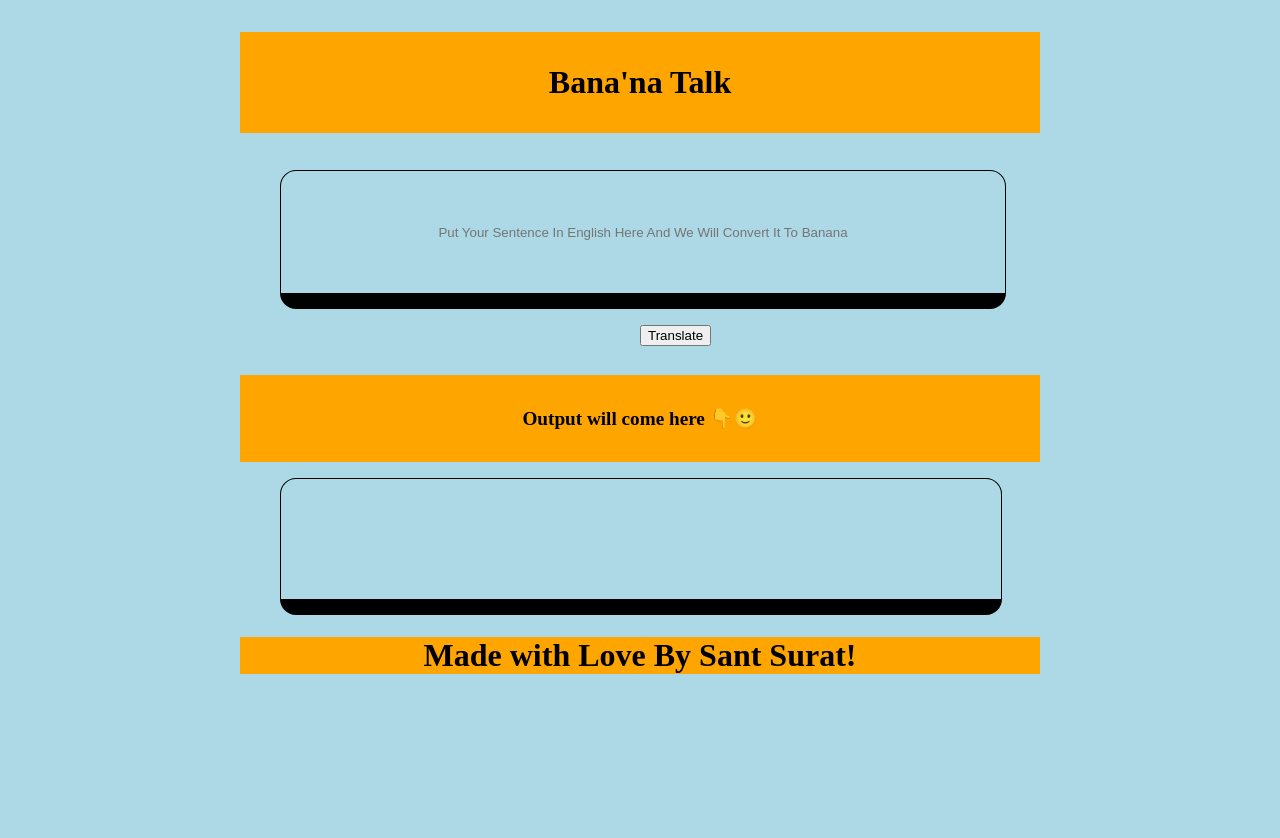
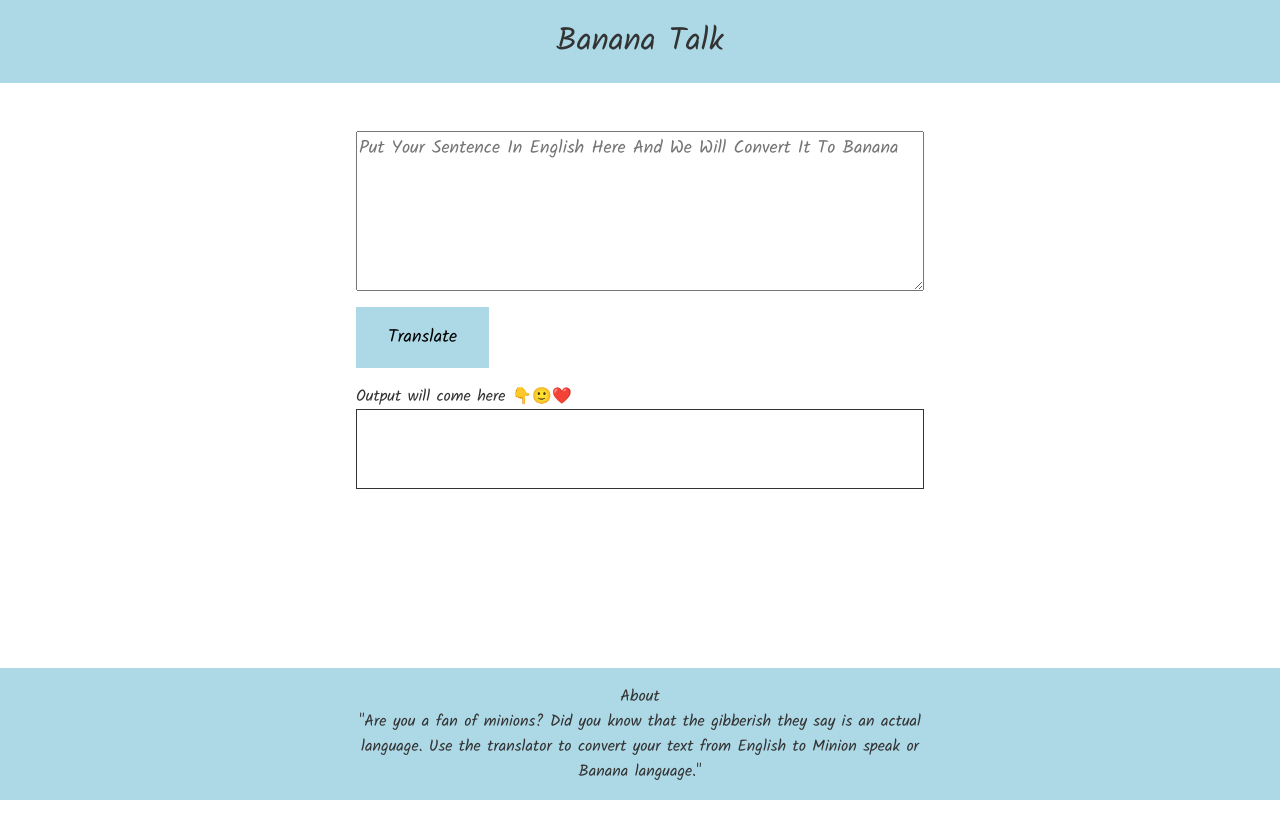
Before and after one commit to santsurat/Talk-banana, a plain HTML site: page index.html in a window 1280 px wide. After the commit the page ends 800 px from the top, so only its background shows below. Drawn offline with Linux system fonts and the light colour scheme.

Commit message:
index.html
new update

```diff
--- a/app.js
+++ b/app.js
@@ -1,31 +1,32 @@
-var btnTranslate = document.querySelector("#btn-translate");
-var txtInput = document.querySelector("#txt-input");
-var outputDiv = document.querySelector("#output");
 
-var serverURL = "https://api.funtranslations.com/translate/minion.json"
+var translateButton = document.querySelector("#btn-translate");
+
+translateButton.addEventListener("click", buttonClickHandler)
 
 
-function getTranslationURL(input) {
-    return serverURL + "?" + "text=" + input
+var translateInput = document.querySelector("#txt-input");
+
+
+var translateOutput = document.querySelector("#output");
+
+
+var url = "https://api.funtranslations.com/translate/minion.json"
+
+function buttonClickHandler(event) {
+    console.log("button clicked");
+    var input = translateInput.value;
+    var finalURL = constructURL(input);
+    console.log(finalURL);
+    fetch(finalURL)
+        .then(response => response.json())
+        .then(json => {
+            translateOutput.innerText = json.contents.translated;
+        })
+        .catch(() => alert("some error occured"))
+
 }
 
-function errorHandler(error) {
-    console.log("error occured", error);
-    alert("something wrong with server! try again after some time")
+function constructURL(inputText) {
+    var encodedURI = encodeURI(inputText);
+    return `${url}?text=${encodedURI}`;
 }
-
-
-function clickHandler() {
-    var inputText = txtInput.value; // taking input
-
-    // calling server for processing
-    fetch(getTranslationURL(inputText))
-        .then(response => response.json())
-        .then(json => {
-            var translatedText = json.contents.translated;
-            outputDiv.innerText = translatedText; // output
-           })
-        .catch(errorHandler)
-};
-
-btnTranslate.addEventListener("click", clickHandler)
--- a/index.html
+++ b/index.html
@@ -5,44 +5,28 @@
     <meta charset="UTF-8">
     <meta name="viewport" content="width=device-width, initial-scale=1.0">
     <title>banana speak</title>
-   <style>
-body{
-    background-color: lightblue;
-    margin: 15rem;
-    margin-top: 2rem;
-}
-input {
-    border: 1px solid black;
-    width: 90%;
-    height: 15vh;
-    margin: 1rem;
-    text-align: center;
-    border-block-end-width: 1rem;
-    border-radius: 1rem;
-
-}
- #output {
-    border: 1px solid black;
-    width: 90%;
-    height: 15vh;
-    margin: 1rem;
-    border-block-end-width: 1rem;
-    text-align: center;
-    border-radius: 1rem;
- }
-   </style>
-</head>
-
-<body  style="align-items: center;" >
-    <h1 style="text-align: center; background-color: orange;padding-top: 2rem;padding-bottom: 2rem;">Bana'na Talk</h1>
-    <input style="background-color: lightblue;margin-left: 2.5rem; " id="txt-input"
-        placeholder="Put Your Sentence In English Here And We Will Convert It To Banana"></input>
-    <button id="btn-translate" style="margin-left: 25rem;margin-bottom: 1rem;">Translate</button>
-    <h1 style="font-size: larger; background-color:orange;padding-top: 2rem;padding-bottom: 2rem;text-align: center;"> Output will come here 👇🙂</h1>
-    <p id="output"style="background-color:lightblue;margin-left: 2.5rem;"placeholder="Banana Language will Be Here"></p>
-    <h1 style="text-align: center; background-color: orange;">Made with Love By Sant Surat!</h1>
-
+    <link href="style.css" rel="stylesheet"/>
+</headstyle >
+<body >
+    <nav >
+        <div style="font-size: 2rem; padding: 1rem;">
+             Banana Talk
+        </div >
+  </nav >
+    <main >
+    <textarea id="txt-input"
+        placeholder="Put Your Sentence In English Here And We Will Convert It To Banana"></textarea>
+    <button id="btn-translate" >Translate</button>
+    <div>  Output will come here 👇🙂❤️ </div >
+    <div id="translate-output"></div >
+</main >
+<footer >
+    <div> About </div >
+    <p >
+       "Are you a fan of minions? Did you know that the gibberish they say is an actual language. Use the translator
+        to convert your text from English to Minion speak or Banana language."
+    </p >
+</footer >
     <script src="app.js" type="text/javascript"></script>
-</body>
-
+</body >
 </html>
--- /dev/null
+++ b/style.css
@@ -0,0 +1,71 @@
+@import url('https://fonts.googleapis.com/css2?family=Kalam&display=swap');
+
+* {
+    box-sizing: border-box;
+}
+
+:root {
+    --primary:lightblue;
+    --black: #333333;
+    --width-break:600px
+}
+
+body {
+    margin: 0;
+    font-family: 'Kalam', cursive;
+    color: #333333;
+}
+
+nav {
+    background-color: var(--primary);
+    text-align: center;
+}
+
+main {
+    margin: auto;
+    padding: 1rem;
+    max-width: var(--width-break);
+}
+
+textarea {
+    box-sizing: border-box;
+    display: block;
+    width: 100%;
+    min-height: 20vh;
+    margin-top: 2rem;
+    font-size: large;
+    font-family: inherit;
+}
+
+button {
+    background-color: var(--primary);
+    border: none;
+    margin: 1rem 0rem;
+    padding: 1rem 2rem;
+    font-family: 'Kalam', cursive;
+    font-size: large;
+}
+
+
+#translate-output {
+    box-sizing: border-box;
+    width: 100%;
+    min-height: 10vh;
+    max-height: 20vh;
+    overflow:scroll;
+    border: 1px solid var(--black);
+}
+
+footer {
+    position: fixed;
+    bottom: 0;
+    width: 100%;
+    padding: 1rem;
+    background-color: var(--primary);
+    text-align: center;
+}
+
+footer p {
+    max-width: var(--width-break);
+    margin: auto;
+}
```
